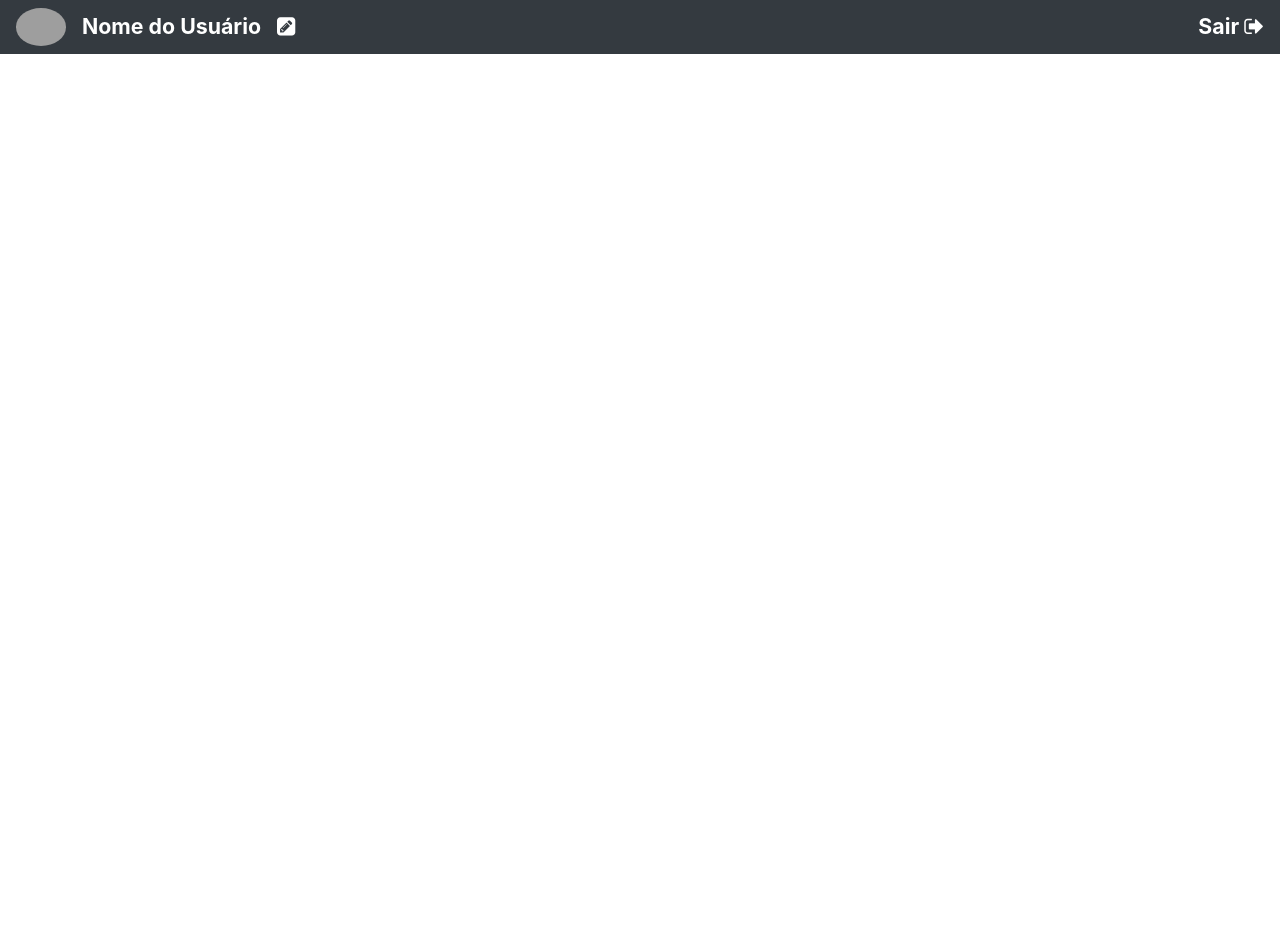
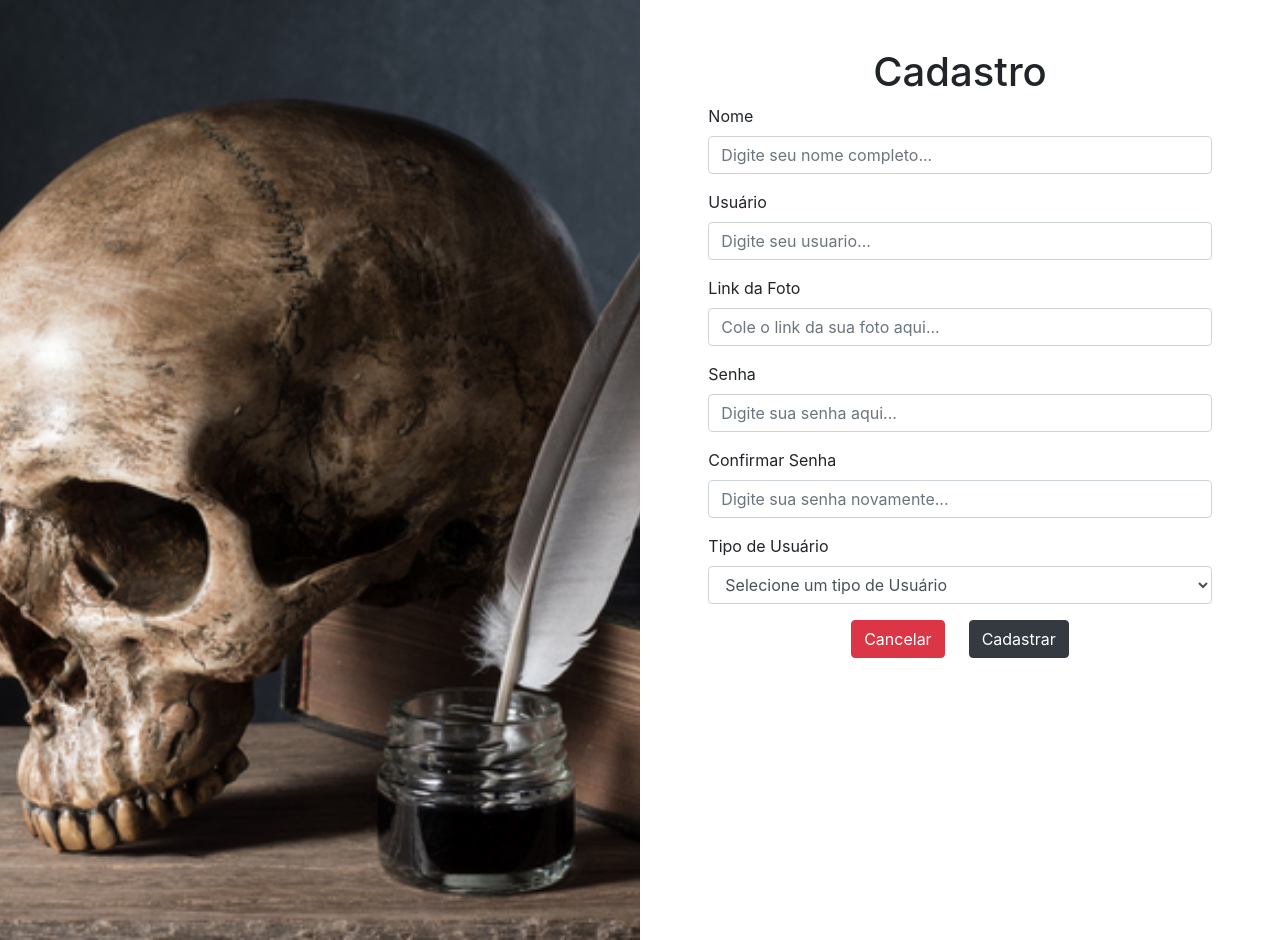
Before and after one commit to Ana-Carolline/BlogPessoalv2-Aninha, an Angular app: page / in a window 1280 px wide. Before the commit the page ends 800 px from the top, so only its background shows below. Built offline with nearby package versions, Linux system fonts and the light colour scheme; grey boxes are pictures that could not be loaded.

Commit message:
[Creation of login and register components] - [28/09/2021]

```diff
--- a/src/app/app.component.html
+++ b/src/app/app.component.html
@@ -1 +1 @@
-<app-menu></app-menu>
+<app-cadastro></app-cadastro>
--- a/src/app/app.module.ts
+++ b/src/app/app.module.ts
@@ -5,12 +5,16 @@ import { AppRoutingModule } from './app-routing.module';
 import { AppComponent } from './app.component';
 import { MenuComponent } from './menu/menu.component';
 import { RodapeComponent } from './rodape/rodape.component';
+import { LoginComponent } from './login/login.component';
+import { CadastroComponent } from './cadastro/cadastro.component';
 
 @NgModule({
   declarations: [
     AppComponent,
     MenuComponent,
-    RodapeComponent
+    RodapeComponent,
+    LoginComponent,
+    CadastroComponent
   ],
   imports: [
     BrowserModule,
--- /dev/null
+++ b/src/app/cadastro/cadastro.component.css
@@ -0,0 +1,7 @@
+#img-bg {
+    background-image: url('../../assets/img/blogpagelogin.jpg');
+    min-height: 940px;
+    background-position: center;
+    background-repeat: no-repeat;
+    background-size: cover;
+}
--- /dev/null
+++ b/src/app/cadastro/cadastro.component.html
@@ -0,0 +1,53 @@
+<div class="container-fluid">
+    <div class="row">
+        <div class="col-md-6 p-0" id="img-bg">
+        </div>
+
+        <div class="col-md-6 mt-5 mb-5">
+            <div class="row d-flex justify-content-center">
+                <div class="col-md-10">
+                    <h1 class="text-center">Cadastro</h1>
+                    <div class="form-group">
+                        <label for="nome">Nome</label>
+                        <input class="form-control" type="text" name="nome" id="nome"
+                            placeholder="Digite seu nome completo...">
+                    </div>
+                    <div class="form-group">
+                        <label for="usuario">Usuário</label>
+                        <input class="form-control" type="text" name="usuario" id="usuario"
+                            placeholder="Digite seu usuario...">
+                    </div>
+                    <div class="form-group">
+                        <label for="foto">Link da Foto</label>
+                        <input class="form-control" type="text" name="foto" id="foto"
+                            placeholder="Cole o link da sua foto aqui...">
+                    </div>
+                    <div class="form-group">
+                        <label for="senha">Senha</label>
+                        <input class="form-control" type="password" name="senha" id="senha"
+                            placeholder="Digite sua senha aqui...">
+                    </div>
+                    <div class="form-group">
+                        <label for="confirmSenha">Confirmar Senha</label>
+                        <input class="form-control" type="password" name="confirmSenha" id="confirmSenha"
+                            placeholder="Digite sua senha novamente...">
+                    </div>
+                    <div class="form-group">
+                        <label for="tipo">Tipo de Usuário</label>
+                        <select class="form-control" name="tipo" id="tipo">
+                            <option>Selecione um tipo de Usuário</option>
+                            <option value="normal">Normal</option>
+                            <option value="adm">Administrador</option>
+                        </select>
+                    </div>
+
+                    <div class="d-flex justify-content-center">
+                        <button type="submit" class="btn btn-danger mr-4">Cancelar</button>
+                        <button type="submit" class="btn btn-dark">Cadastrar</button>
+                    </div>
+
+                </div>
+            </div>
+        </div>
+    </div>
+</div>
--- /dev/null
+++ b/src/app/cadastro/cadastro.component.ts
@@ -0,0 +1,15 @@
+import { Component, OnInit } from '@angular/core';
+
+@Component({
+  selector: 'app-cadastro',
+  templateUrl: './cadastro.component.html',
+  styleUrls: ['./cadastro.component.css']
+})
+export class CadastroComponent implements OnInit {
+
+  constructor() { }
+
+  ngOnInit(): void {
+  }
+
+}
--- /dev/null
+++ b/src/app/login/login.component.css
@@ -0,0 +1,7 @@
+#img-bg {
+    background-image: url('../../assets/img/edgarallanpoe.jpg');
+    min-height: 940px;
+    background-position: center;
+    background-repeat: no-repeat;
+    background-size: cover;
+}
--- /dev/null
+++ b/src/app/login/login.component.html
@@ -0,0 +1,27 @@
+<div class="container-fluid">
+    <div class="row d-flex align-items-center">
+        <div class="col-md-6">
+            <div class="row d-flex justify-content-center">
+              <div class="col-md-6">
+                  <h1 class="text-center mb-3">Entrar</h1>
+                  <div class="form-group">
+                      <label for="usuario">Usuário</label>
+                      <input class="form-control" type="text" name="usuario" id="usuario" placeholder="Entre com o seu usuário">
+                  </div>
+                  <div class="form-group">
+                    <label for="senha">Senha</label>
+                    <input class="form-control" type="text" name="senha" id="senha" placeholder="Digite sua senha">
+                </div>
+                <div class="d-flex justify-content-center">
+                    <button type="submit" class="btn btn-dark">Entrar</button>
+                </div>
+                <hr class="mt-5 mb-5">
+                <p class="text-center">Não tem uma conta ainda? <a href="">Cadastre-se aqui!</a>
+                </p>
+              </div>
+            </div>
+        </div>
+
+        <div class="col-md-6" id="img-bg"></div>
+    </div>
+</div>
--- /dev/null
+++ b/src/app/login/login.component.ts
@@ -0,0 +1,15 @@
+import { Component, OnInit } from '@angular/core';
+
+@Component({
+  selector: 'app-login',
+  templateUrl: './login.component.html',
+  styleUrls: ['./login.component.css']
+})
+export class LoginComponent implements OnInit {
+
+  constructor() { }
+
+  ngOnInit(): void {
+  }
+
+}
--- a/src/app/menu/menu.component.html
+++ b/src/app/menu/menu.component.html
@@ -6,7 +6,7 @@
     <div class="collapse navbar-collapse" id="navbarSupportedContent">
       <ul class="navbar-nav mr-auto d-flex align-items-center">
         <li class="nav-item active">
-         <img src="https://imgur.com/a/6eHQ9Gi" alt="imagem do usuário" width="50px" height="50px" class="img-fluid rounded-circle">
+         <img src="https://i.imgur.com/V0tUwQ5.jpg" alt="imagem do usuário" width="50px" height="50px" class="img-fluid rounded-circle">
         </li>
         <li class="nav-item pl-3">
           <p class="m-0 font-weight-bold text-white fs-16">Nome do Usuário</p>
--- a/src/app/rodape/rodape.component.css
+++ b/src/app/rodape/rodape.component.css
@@ -0,0 +1,28 @@
+ul.social-network {
+    list-style: none;
+    padding: 0;
+}
+
+ul.social-network li{
+    display: inline;
+    margin: 0;
+    padding: 5px;
+}
+
+.fa {
+    font-size: 35pt;
+    color: white;
+    padding: 10px;
+}
+
+.fa-github-alt:hover {
+    color: #c9d1d9;
+}
+
+.fa-linkedin-square:hover {
+    color: #0072b1;
+}
+
+.fa-instagram:hover {
+    color: #C13584;
+}
--- a/src/app/rodape/rodape.component.html
+++ b/src/app/rodape/rodape.component.html
@@ -1 +1,37 @@
-<p>rodape works!</p>
+<footer class="page-footer font-small bg-dark pt-4">
+
+    <div class="container">
+        <div class="row">
+            <div class="col-md-12 d-flex justify-content-center">
+                <h4 class="text-white">Siga-me nas redes sociais ;)</h4>
+            </div>
+        </div>
+
+        <div class="row">
+            <div class="col-md-12 d-flex justify-content-center">
+                <ul class="social-network">
+                    <li>
+                        <a href="https://github.com/Ana-Carolline" target="_blank" class="icoGithub">
+                            <i class="fa fa-github-alt" aria-hidden="true"></i>
+                        </a>
+                    </li>
+                    <li>
+                        <a href="https://www.linkedin.com/in/ana-carolline-lima-b51701213/" target="_blank" class="icoLinkedin">
+                            <i class="fa fa-linkedin-square" aria-hidden="true"></i>
+                        </a>
+                    </li>
+                    <li>
+                        <a href="https://www.instagram.com/anacarolinelr/" target="_blank" class="icoInstagram">
+                            <i class="fa fa-instagram" aria-hidden="true"></i>
+                        </a>
+                    </li>
+                </ul>
+            </div>
+        </div>
+    </div>
+
+    <div class="footer-copyright bg-secondary text-center py-3">
+        <span class="text-light">© 2021 Copyright: Ana Carolline Lima Ribeiro</span>
+    </div>
+
+</footer>
```
Also changed, not shown: src/assets/img/edgarallanpoe.jpg (added).
